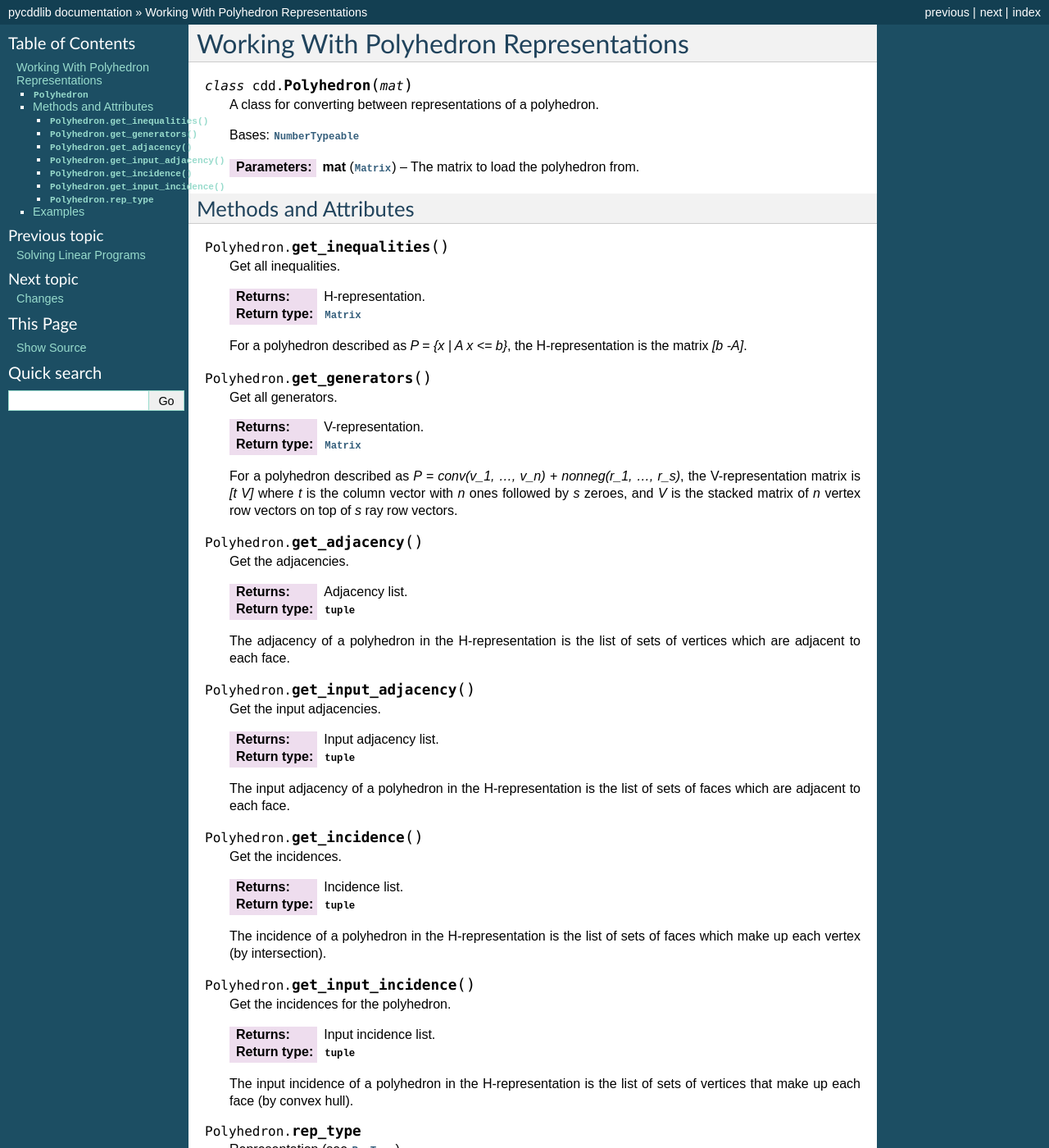
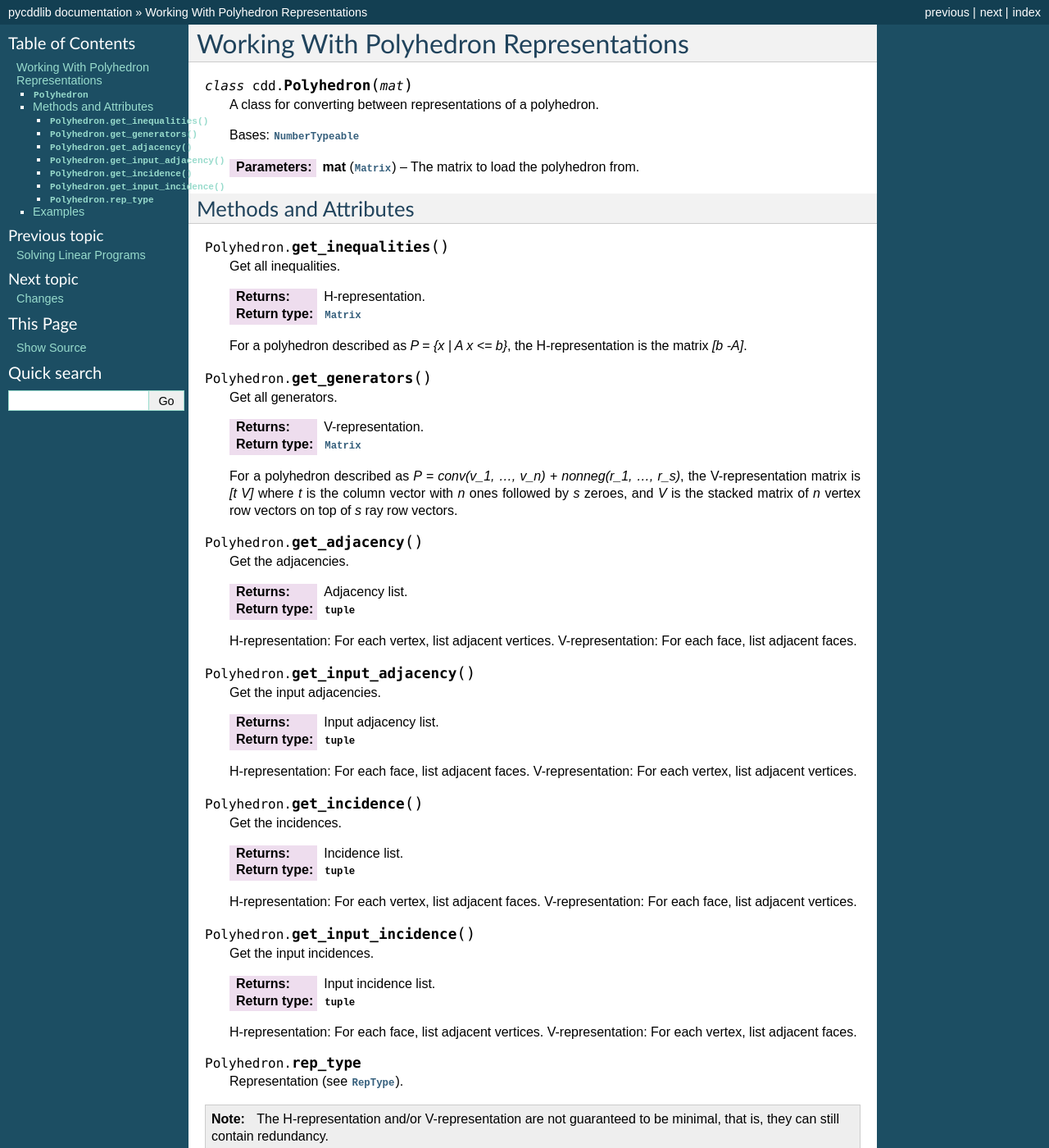
Before and after one commit to mcmtroffaes/pycddlib, a Sphinx documentation site: the page built from docs/polyhedron.rst, in a window 1280 px wide and 1400 px high. Shown: the whole window at 82% size. Built offline with Sphinx 7.4.7, drawn with Linux system fonts in a browser that asks for light colours; formulas are drawn with MathJax 3; some of the changed text lies outside the part shown.

Commit message:
Finish docs and example.

```diff
--- a/docs/polyhedron.rst
+++ b/docs/polyhedron.rst
@@ -48,8 +48,8 @@
         :returns: Adjacency list.
         :rtype: :class:`tuple`
 
-        The adjacency of a polyhedron in the H-representation is the
-        list of sets of vertices which are adjacent to each face.
+        H-representation: For each vertex, list adjacent vertices.
+        V-representation: For each face, list adjacent faces.
 
 .. method:: Polyhedron.get_input_adjacency()
 
@@ -58,8 +58,8 @@
         :returns: Input adjacency list.
         :rtype: :class:`tuple`
 
-        The input adjacency of a polyhedron in the H-representation is the
-        list of sets of faces which are adjacent to each face.
+        H-representation: For each face, list adjacent faces.
+        V-representation: For each vertex, list adjacent vertices.
 
 .. method:: Polyhedron.get_incidence()
 
@@ -68,18 +68,18 @@
         :returns: Incidence list.
         :rtype: :class:`tuple`
 
-        The incidence of a polyhedron in the H-representation is the
-        list of sets of faces which make up each vertex (by intersection).
+        H-representation: For each vertex, list adjacent faces.
+        V-representation: For each face, list adjacent vertices.
 
 .. method:: Polyhedron.get_input_incidence()
 
-        Get the incidences for the polyhedron.
+        Get the input incidences.
 
         :returns: Input incidence list.
         :rtype: :class:`tuple`
 
-        The input incidence of a polyhedron in the H-representation is the
-        list of sets of vertices that make up each face (by convex hull).
+        H-representation: For each face, list adjacent vertices.
+        V-representation: For each vertex, list adjacent faces.
 
 .. attribute:: Polyhedron.rep_type
 
@@ -200,21 +202,25 @@
 >>> #        4
 >>> #       / \
 >>> #      /   \
->>> #     /     \
+>>> #    (1)   (3)
 >>> #    /       \
 >>> #   2         1
 >>> #   |         |
 >>> #   |         |
->>> #  (1)       (3)
+>>> #  (2)       (4)
 >>> #   |         |
 >>> #   |         |
 >>> #   3---(0)---0
 >>> #
+>>> # for each face, list adjacent faces
 >>> print(vpoly.get_adjacency())
-(frozenset({1, 3}), frozenset({0, 2}), frozenset({1, 3}), frozenset({0, 2}))
+(frozenset({2, 4}), frozenset({2, 3}), frozenset({0, 1}), frozenset({1, 4}), frozenset({0, 3}))
+>>> # for each face, list adjacent vertices
 >>> print(vpoly.get_incidence())
-(frozenset({0, 3}), frozenset({2, 3}), frozenset({1, 2}), frozenset({0, 1}))
+(frozenset({0, 3}), frozenset({2, 4}), frozenset({2, 3}), frozenset({1, 4}), frozenset({0, 1}))
+>>> # for each vertex, list adjacent vertices
 >>> print(vpoly.get_input_adjacency())
-(frozenset({1, 3}), frozenset({0, 2}), frozenset({1, 3}), frozenset({0, 2}))
+(frozenset({1, 3}), frozenset({0, 4}), frozenset({3, 4}), frozenset({0, 2}), frozenset({1, 2}))
+>>> # for each vertex, list adjacent faces
 >>> print(vpoly.get_input_incidence())
-(frozenset({0, 3}), frozenset({2, 3}), frozenset({1, 2}), frozenset({0, 1}))
+(frozenset({0, 4}), frozenset({3, 4}), frozenset({1, 2}), frozenset({0, 2}), frozenset({1, 3}))
```
Also changed, not shown: other parts of docs/polyhedron.rst (+5 -3 lines).
